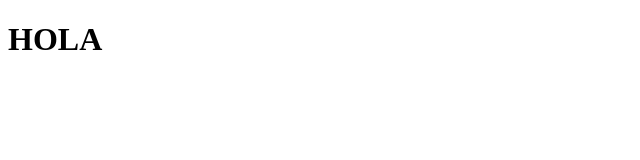
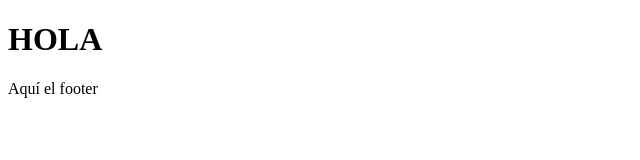
Before and after one commit to RubenC2/demo_prueba, a plain HTML site: page index.html in a window 1280 px wide. Shown: the whole page, without its empty margins (0-640 px from the left). Drawn offline with Linux system fonts and the light colour scheme.

Commit message:
add footer

```diff
--- a/index.html
+++ b/index.html
@@ -7,6 +7,6 @@
 </head>
 <body>
     <h1>HOLA</h1>
-
+    <footer>Aquí el footer</footer>
 </body>
 </html>
```
